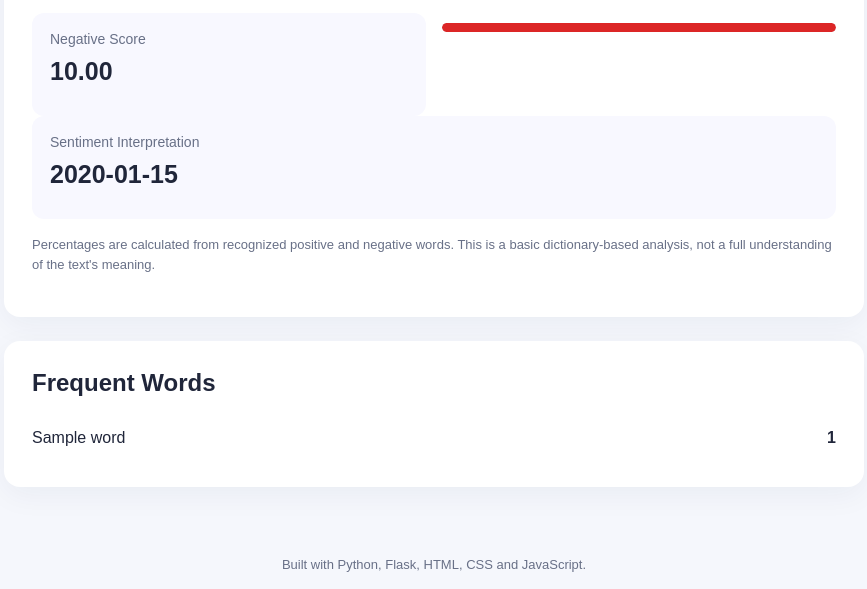
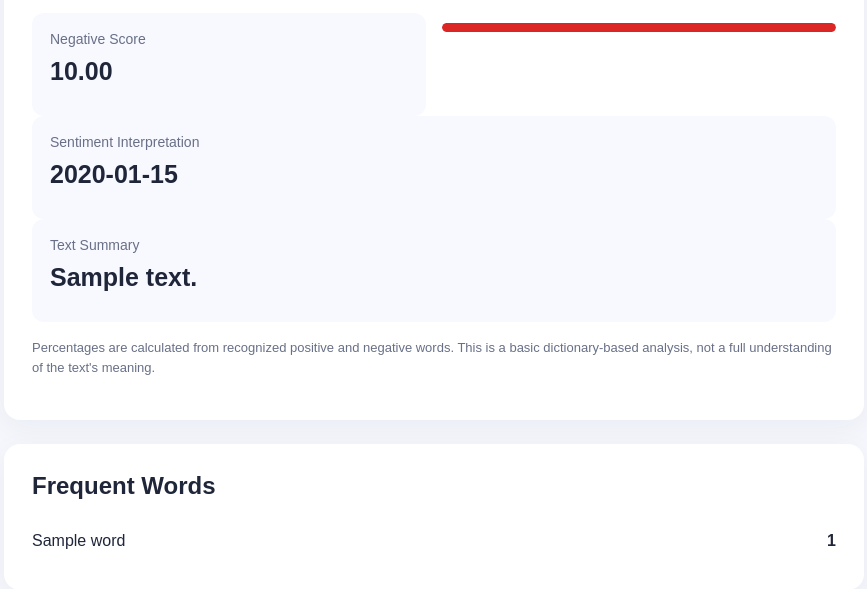
Before and after one commit to roshan-kumar071/ai-text-analyzer, a Flask app: template templates/index.html in a window 1280 px wide. Shown: the part 1323-1912 px from the top of the page, without its empty margins (206-1073 px from the left). Run offline with Flask 3, Linux system fonts and the light colour scheme; the template is opened without the code that fills it: most values are stand-ins (such as "Sample title", 1, 10 or a date in 2020).

Commit message:
Add extractive text summary

```diff
--- a/app.py
+++ b/app.py
@@ -42,6 +42,52 @@ stop_words = {
     "by", "from", "have", "has", "had", "not", "but"
 }
 
+
+def generate_summary(text, max_sentences=3):
+    """Extract the most relevant sentences from the input text."""
+    if not text or not text.strip():
+        return ""
+
+    sentences = re.split(r'(?<=[.!?])\s+', text.strip())
+    sentences = [sentence.strip() for sentence in sentences if sentence.strip()]
+
+    if len(sentences) <= max_sentences:
+        return " ".join(sentences)
+
+    stop_words = {
+        "the", "is", "a", "an", "and", "or", "to", "of",
+        "in", "on", "for", "it", "this", "that", "was",
+        "are", "i", "you", "he", "she", "we", "they",
+        "my", "your", "our", "with", "as", "at", "be",
+        "by", "from", "have", "has", "had"
+    }
+
+    word_frequencies = Counter(
+        word.lower()
+        for word in re.findall(r"\b[a-zA-Z]+\b", text)
+        if word.lower() not in stop_words
+    )
+
+    scored_sentences = []
+
+    for index, sentence in enumerate(sentences):
+        words = re.findall(r"\b[a-zA-Z]+\b", sentence.lower())
+        score = sum(word_frequencies.get(word, 0) for word in words)
+
+        if words:
+            score /= len(words)
+
+        scored_sentences.append((index, score, sentence))
+
+    selected = sorted(
+        scored_sentences,
+        key=lambda item: item[1],
+        reverse=True
+    )[:max_sentences]
+
+    selected.sort(key=lambda item: item[0])
+
+    return " ".join(sentence for _, _, sentence in selected)
 
 def analyze_text(text):
     words = re.findall(r"\b[\w'-]+\b", text.lower())
@@ -297,6 +343,7 @@ def analyze_text(text):
         "sentence_count": sentences,
         "paragraph_count": len(paragraphs),
         "frequent_words": frequent_words,
+        "summary": generate_summary(text),
         "positive_count": positive_count,
         "negative_count": negative_count,
         "positive_score": round(positive_score, 2),
--- a/templates/index.html
+++ b/templates/index.html
@@ -435,6 +435,13 @@
                 </div>
             </div>
 
+            <div class="sentiment-item">
+                <p>Text Summary</p>
+                <div class="sentiment-value">
+                    {{ result.summary }}
+                </div>
+            </div>
+
             <p class="sentiment-note">
                 Percentages are calculated from recognized positive and
                 negative words. This is a basic dictionary-based analysis,
```
Also changed, not shown: tests/test_app.py (+24 -1 lines).
